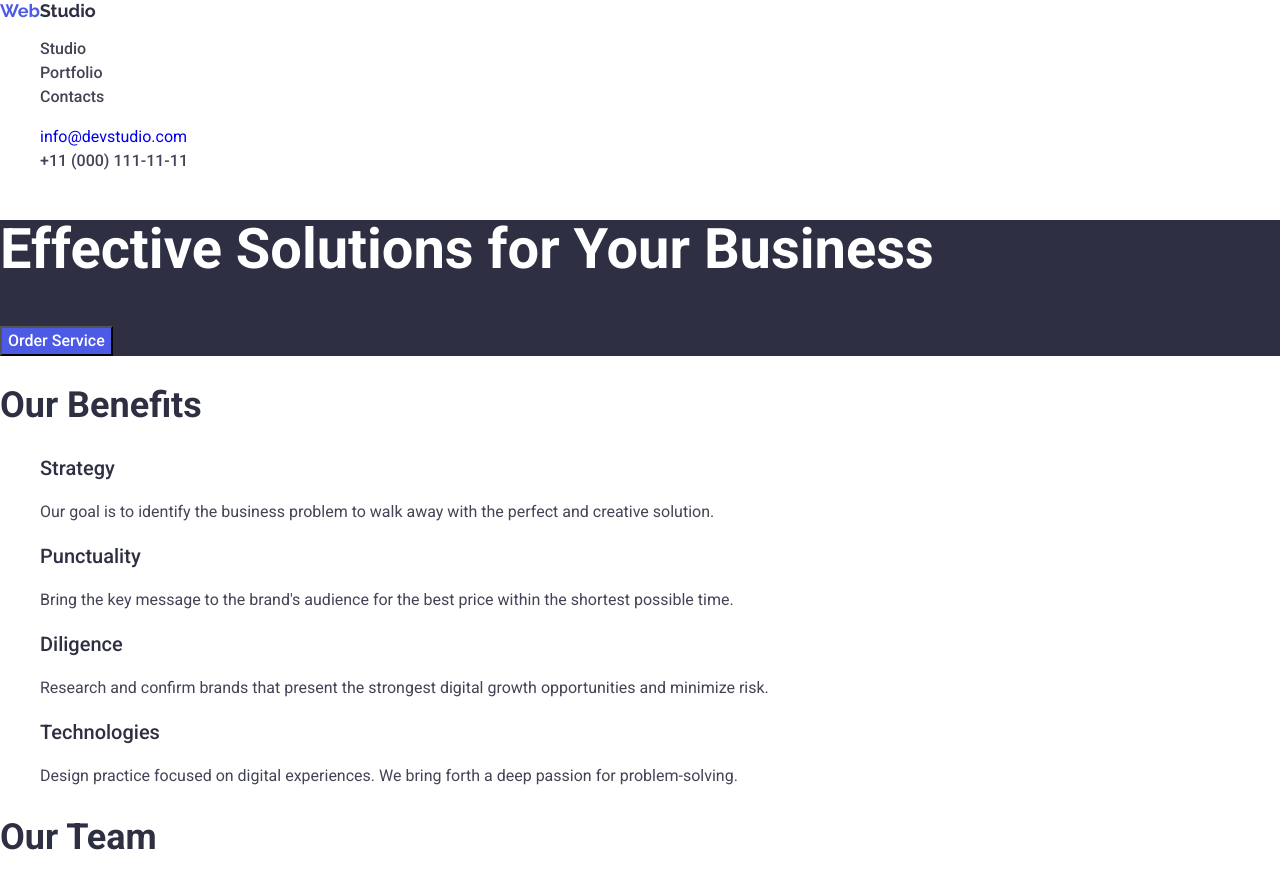
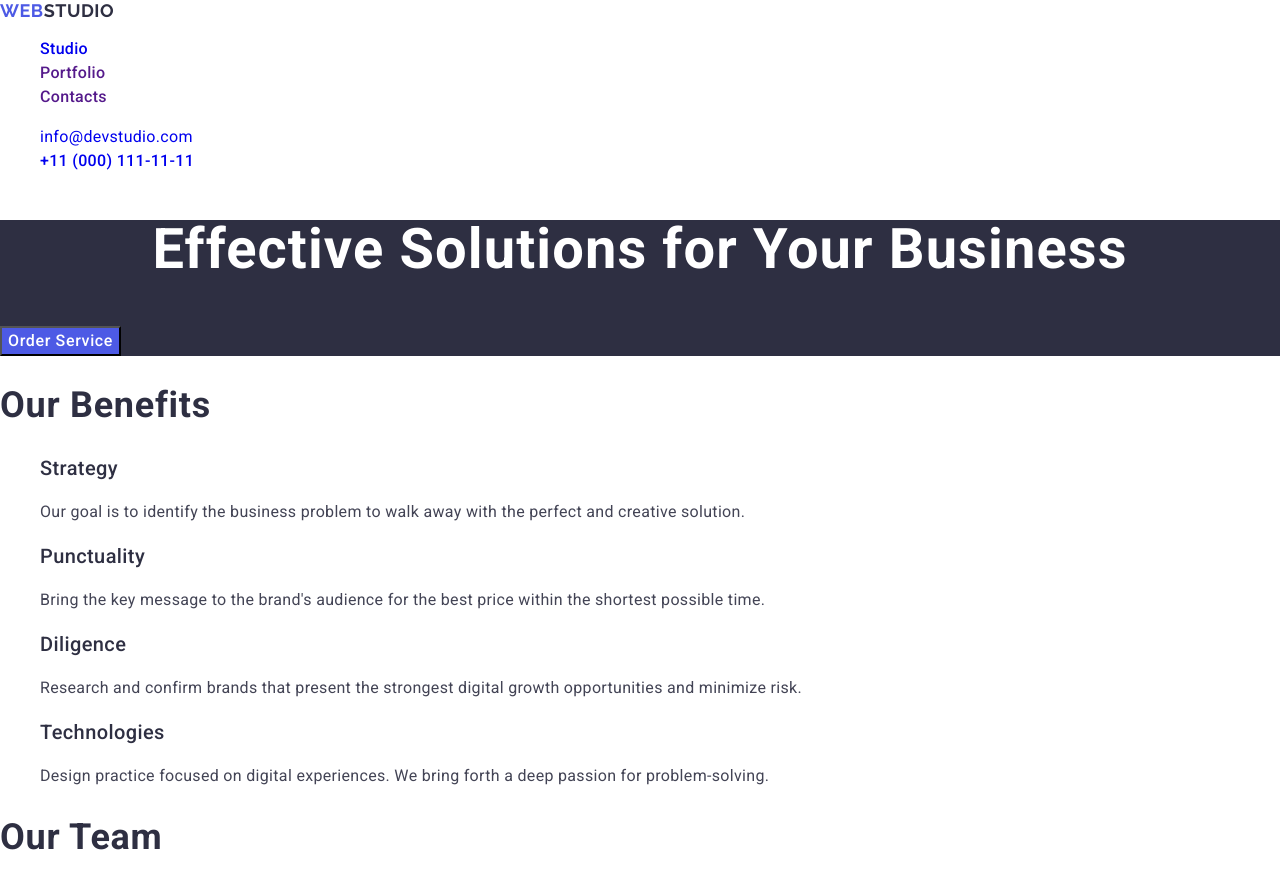
Before and after one commit to AllaHanol/goit-markup-hw-02, a plain HTML site: page index.html in a window 1280 px wide. Shown: the top 885 px of the page. Drawn offline with nearby package versions, Linux system fonts and the light colour scheme.

Commit message:
css correktion

```diff
--- a/css/styles.css
+++ b/css/styles.css
@@ -1,7 +1,8 @@
 /* Common styles */
 body {
   font-family: "Roboto", sans-serif;
-  color: #2e2f42;
+  letter-spacing: 0.02em;
+  color: #434455;
   background-color: #ffffff;
 }
 a {
@@ -21,6 +22,8 @@ img {
   font-weight: 700;
   font-size: 36px;
   line-height: 1.11;
+  letter-spacing: 0.02em;
+  color: #2e2f42;
 }
 
 /* Header styles */
@@ -29,6 +32,8 @@ img {
   font-weight: 700;
   font-size: 18px;
   line-height: 1.17;
+  letter-spacing: 0.03em;
+  text-transform: uppercase;
   color: #4d5ae5;
 }
 
@@ -39,7 +44,7 @@ img {
   font-weight: 500;
   font-size: 16px;
   line-height: 1.5;
-  color: #434455;
+  letter-spacing: 0.02em;
 }
 .menu-link:hover,
 .menu-link:focus {
@@ -54,19 +59,22 @@ img {
   font-style: normal;
   font-size: 16px;
   line-height: 1.5;
-  color: #434455;
+  letter-spacing: 0.02em;
 }
 /* Hero section style */
 .section-hero-title {
   font-weight: 700;
   font-size: 56px;
   line-height: 1.07;
+  letter-spacing: 0.02em;
+  text-align: center;
   color: #ffffff;
 }
 .oder-service-btn {
   font-weight: 500;
   font-size: 16px;
   line-height: 1.5;
+  letter-spacing: 0.04em;
   color: #ffffff;
   background: #4d5ae5;
 }
@@ -82,22 +90,26 @@ img {
   font-weight: 500;
   font-size: 20px;
   line-height: 1.2;
+  letter-spacing: 0.02em;
+  color: #2e2f42;
 }
 .Benefits-text {
   font-size: 16px;
   line-height: 1.5;
-  color: #434455;
+  letter-spacing: 0.02em;
 }
 /* Our Team */
 .team-category {
   font-weight: 500;
   font-size: 20px;
   line-height: 1.2;
+  letter-spacing: 0.02em;
+  color: #2e2f42;
 }
 .team-category-text {
   font-size: 16px;
   line-height: 1.5;
-  color: #434455;
+  letter-spacing: 0.02em;
 }
 
 /* Our Portfolio */
@@ -105,16 +117,19 @@ img {
   font-weight: 500;
   font-size: 20px;
   line-height: 1.2;
+  letter-spacing: 0.02em;
+  color: #2e2f42;
 }
 .portfolio-text {
   font-size: 16px;
   line-height: 1.5;
-  color: #434455;
+  letter-spacing: 0.02em;
 }
 /* Description */
 .footer-text {
   font-size: 16px;
   line-height: 1.5;
+  letter-spacing: 0.02em;
   color: #f4f4fd;
 }
 .studio-color {
```
